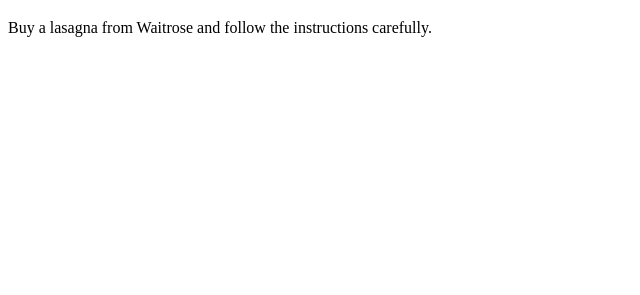
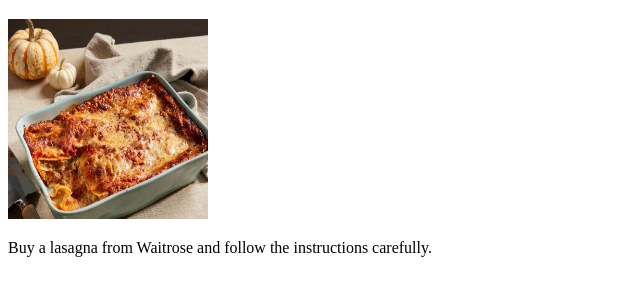
Before and after one commit to floriskerkhof/odin-html-recipes, a plain HTML site: page recipes/lasagna.html in a window 1280 px wide. Shown: the part 61-356 px from the top of the page, without its empty margins (0-640 px from the left). Drawn offline with Linux system fonts and the light colour scheme.

Commit message:
added image

```diff
--- a/recipes/lasagna.html
+++ b/recipes/lasagna.html
@@ -17,7 +17,9 @@
         <!--[if lt IE 7]>
             <p class="browsehappy">You are using an <strong>outdated</strong> browser. Please <a href="#">upgrade your browser</a> to improve your experience.</p>
         <![endif]-->
+            <img src="../images/lasagna.jpg" alt="image of lasagna" width="200" height="200">
             <p>Buy a lasagna from Waitrose and follow the instructions carefully.</p>
-        <script src="" async defer></script>
+
+            <script src="" async defer></script>
     </body>
 </html>
```
